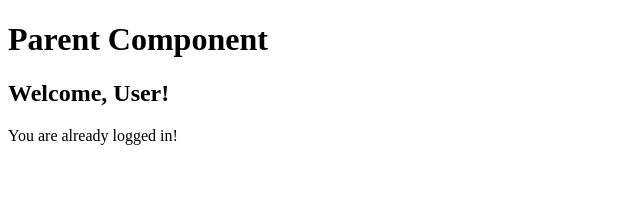
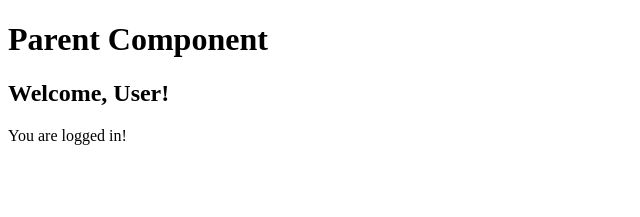
Before and after one commit to acciojob/lift-state-up-5-Bharat8087, a React app: page / in a window 1280 px wide. Both pictures are taken after typing "Sample", "Sample123" into the empty fields and a click on the button "Log In". Shown: the top 217 px of the page, without its empty margins (0-640 px from the left). Built offline with nearby package versions, Linux system fonts and the light colour scheme.

Commit message:
Update LoginForm.js

```diff
--- a/src/LoginForm.js
+++ b/src/LoginForm.js
@@ -14,7 +14,7 @@ const LoginForm = ({ isLoggedIn, onLogin }) => {
   };
 
   if (isLoggedIn) {
-    return <p>You are already logged in!</p>;
+    return <p>You are logged in!</p>;
   }
 
   return (
```
